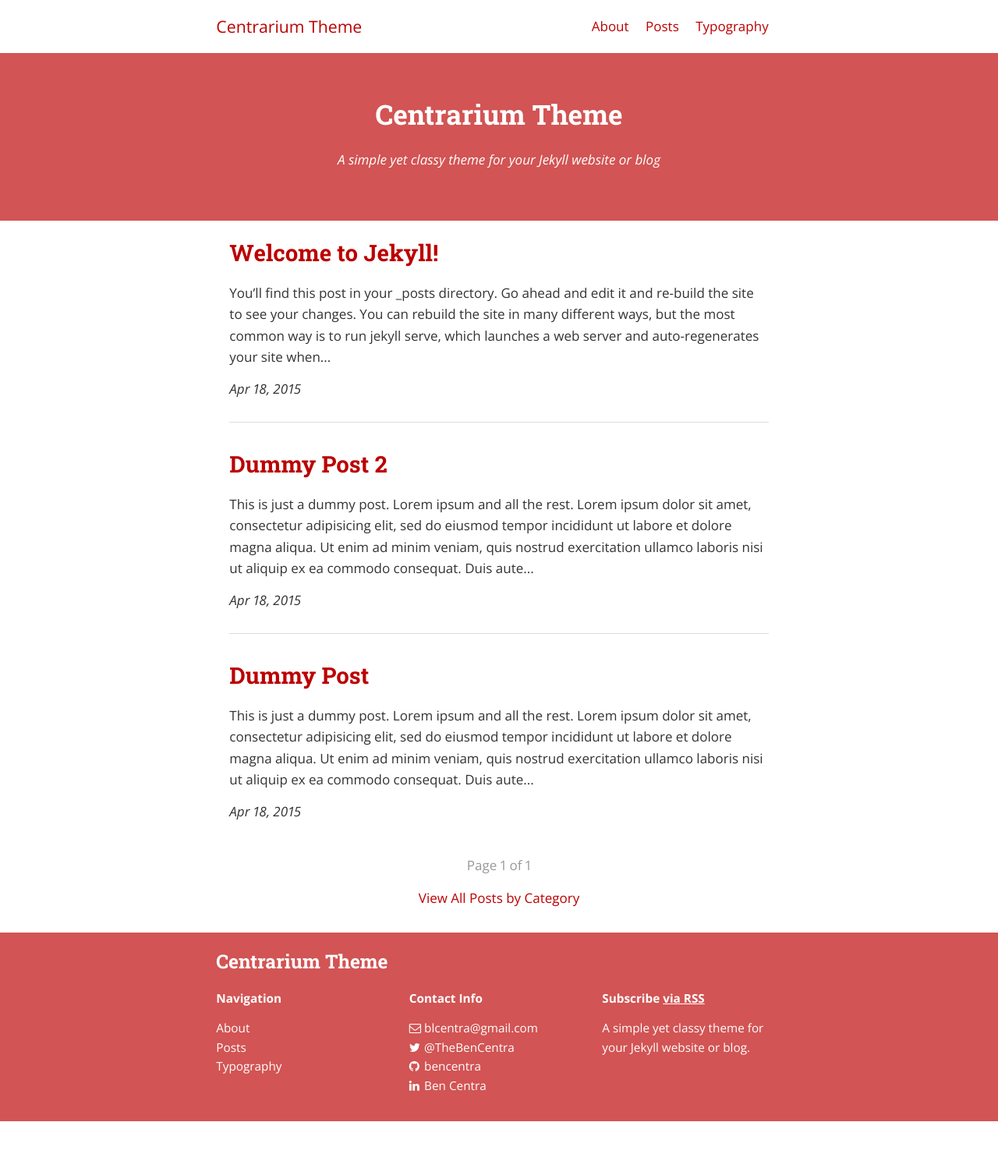
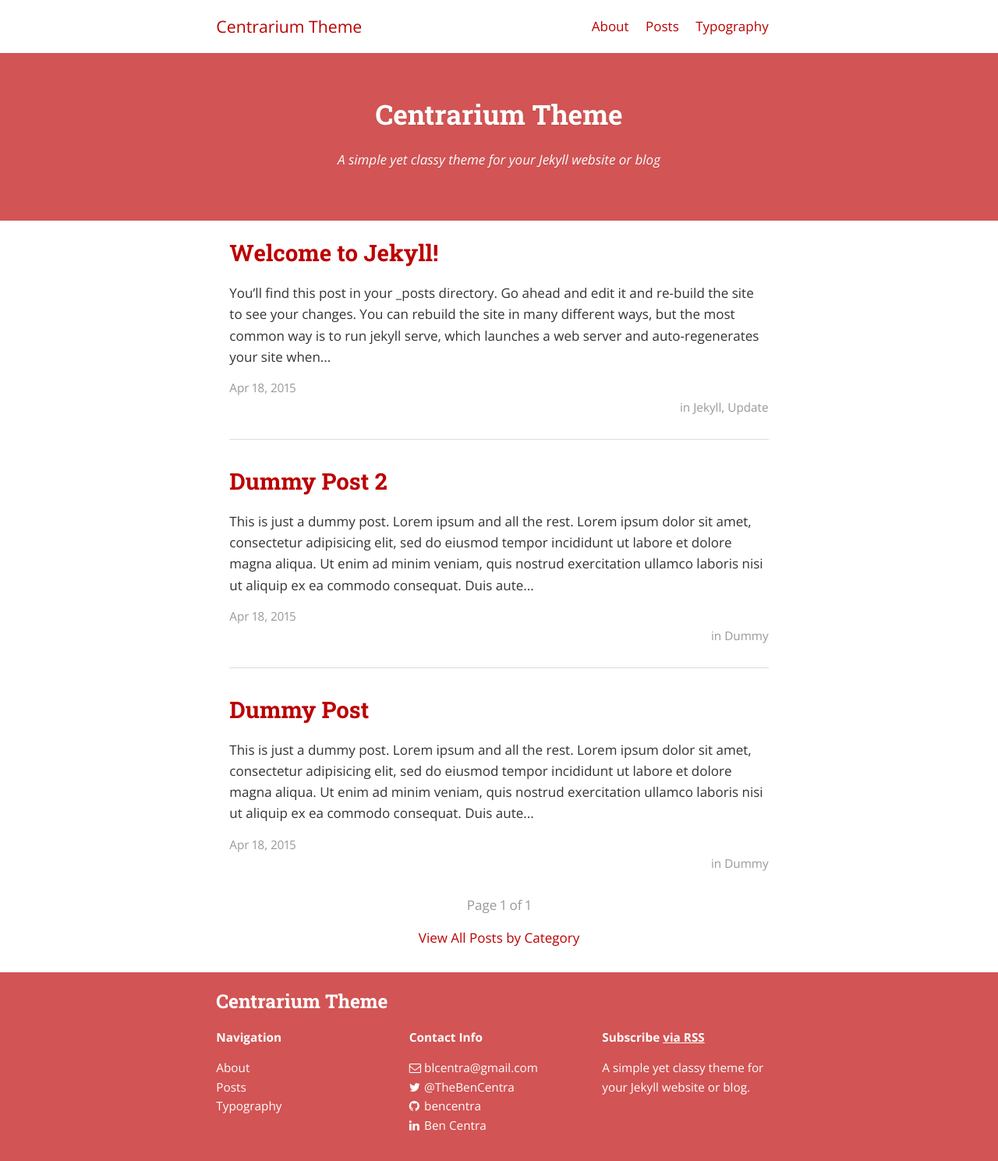
Before and after one commit to bencentra/centrarium, a Jekyll site: the page built from index.html, in a window 1280 px wide. Shown: the whole page at 78% size. Built offline with Jekyll 4.4.1, drawn with Linux system fonts in a browser that asks for light colours; nearby versions of some CDN libraries; the list of posts is cut into pages by our own code; a style sheet for code colours, icons or effects is not loaded; before the commit the page ends 1438 px from its top, so only the background shows below that.

Commit message:
working on index.html, post details

```diff
--- a/_sass/_layout.scss
+++ b/_sass/_layout.scss
@@ -9,9 +9,6 @@
 $tablet: $b2;
 $b1: 960px;
 $desktop: $b1;
-
-$primary-color: #e74c3c;
-$secondary-color: #c0392b;
 
 /*
 *	Globals
@@ -68,9 +65,7 @@
 *	Header
 */
 .navigation {
-	// background-color: rgba(255,0,0,0.05);
-	// border-bottom: 1px solid $light-gray;
-	box-shadow: 0 2px tint($action-color, 33%);
+	box-shadow: 0 2px $highlight-color;
 	padding: 1em;
 	margin: 0;
 	/*
@@ -151,8 +146,6 @@
 *	Body
 */
 .page-content {
-	// background-color: rgba(0,255,0,0.05);
-	// margin: -1em 0 0 0;
 	.wrapper {
 		@include outer-container;
 		padding: 1em;
@@ -160,6 +153,24 @@
 	/*
 	*	index.html
 	*/
+	.post-list {
+		// @include span-columns(12);
+	}
+	.post-list-meta {
+		color: $medium-gray;
+		.post-date {
+			// @include span-columns(6 of 12);
+			font-size: 0.9em;
+		}
+		.post-categories {
+			// @include span-columns(6 of 12);
+			text-align: right;
+			font-size: 0.9em;
+		}
+		hr {
+			@include clearfix;
+		}
+	}
 	.pagination {
 		text-align: center;
 		color: $medium-gray;
@@ -167,14 +178,15 @@
 	.site-header-container {
 		width: 100%;
 		padding: 3em 0;
-		background-color: tint($action-color, 33%);
+		background-color: $highlight-color;
 		color: $white;
 		text-align: center;
+		text-shadow: 0 1px rgba(0,0,0,0.1);
 		.site-header {
 			@include outer-container;
 		}
 		.site-title {
-			// margin-bottom: 0;
+
 		}
 		.site-subtitle {
 			font-style: italic;
@@ -244,20 +256,16 @@
 */
 .site-footer {
 	$link-color: $white;
-	// background-color: rgba(0,0,255,0.05);
 	padding: 1em 1em 2em 1em;
-	// border-top: 1px solid $light-gray;
-	background-color: tint($action-color, 33%);
+	background-color: $highlight-color;
 	color: $white;
 	a {
 	  color: $link-color;
-	  // text-decoration: underline;
 	  &:active,
 	  &:focus,
 	  &:hover {
 	    color: darken($link-color, 10%);
 	  }
-
 	  &:active,
 	  &:focus {
 	    outline: none;
--- a/_sass/base/_variables.scss
+++ b/_sass/base/_variables.scss
@@ -22,17 +22,26 @@
 $base-z-index: 0;
 
 // Colors
-$white: #fff;
-$blue: #477dca;
-$red: #bc0000;
 $dark-gray: #333;
 $medium-gray: #999;
 $light-gray: #ddd;
+$white: #fff;
+// Flat UI Colors. For more, see http://flatuicolors.com/
+$turquoise: #1abc9c;	// Turqoise
+$green: #27ae60;	  	// Nephritis
+$blue: #2980b9;				// Belize Hole
+$purple: #8e44ad;			// Wisteria
+$orange: #d35400;			// Pumpkin
+$red:	#c0392b;				// Pomegranate
+$gray: #7f8c8d;				// Asbestos
+// Even more colors
+$bc-red: #bc0000;
 
 // Font Colors
 $base-background-color: #fff;
 $base-font-color: $dark-gray;
-$action-color: $red; //$blue;
+$action-color: $bc-red;
+$highlight-color: tint($action-color, 33%);
 
 // Border
 $base-border-color: $light-gray;
--- a/index.html
+++ b/index.html
@@ -20,11 +20,14 @@
       <section class="post-excerpt" itemprop="description">
         <p>{{ post.content | strip_html | truncatewords: 50 }}</p>
       </section>
-      <p class="post-meta"><em>{{ post.date | date: "%b %-d, %Y" }}</em></p>
-      {% if forloop.last == false %}
-      <hr>
-      {% endif %}
+      <section class="post-list-meta">
+      	<div class="post-date">{{ post.date | date: "%b %-d, %Y" }}</div>
+      	<div class="post-categories">{% if post.categories %}in {% for cat in post.categories %}{{ cat }}{% if forloop.last == false %}, {% endif %}{% endfor %}{% endif %}</div>
+      </section>
     </li>
+    {% if forloop.last == false %}
+    <hr>
+    {% endif %}
   {% endfor %}
 </ul>
 
```
Also changed, not shown: README.md.
